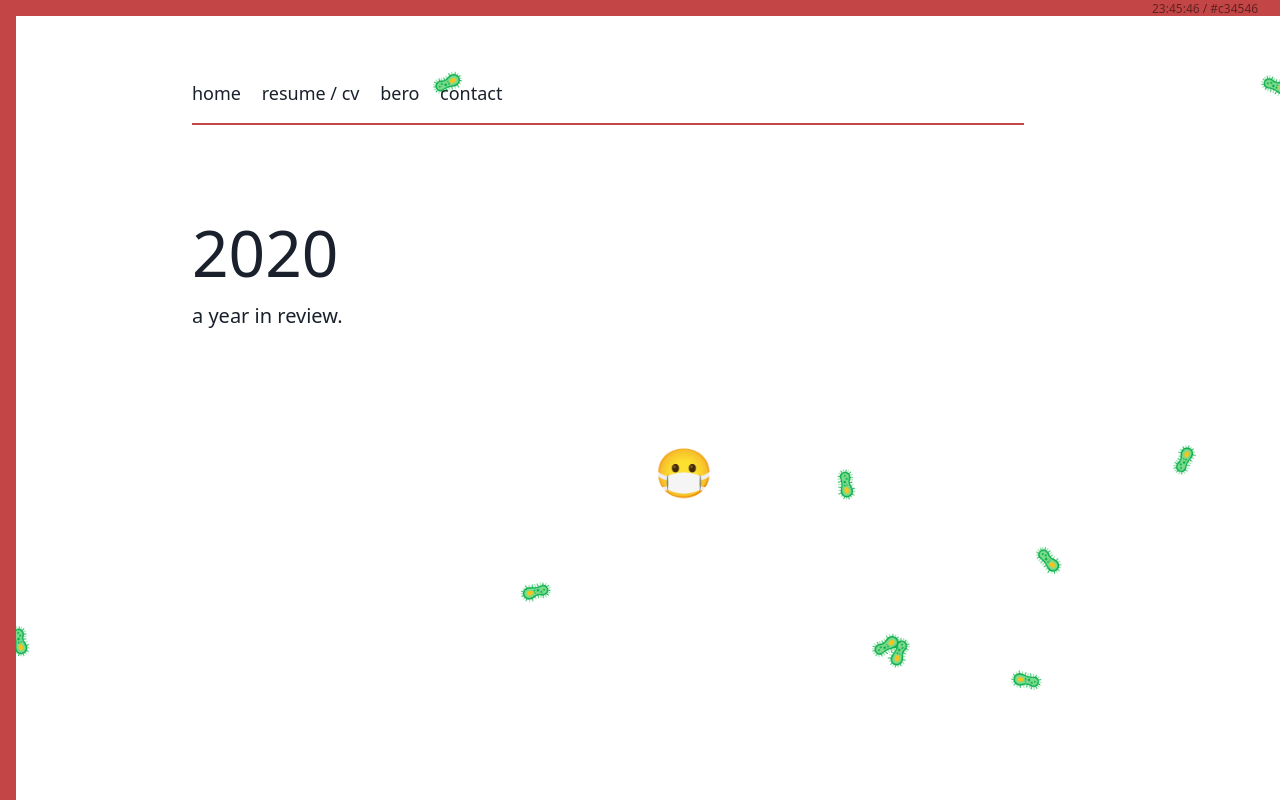
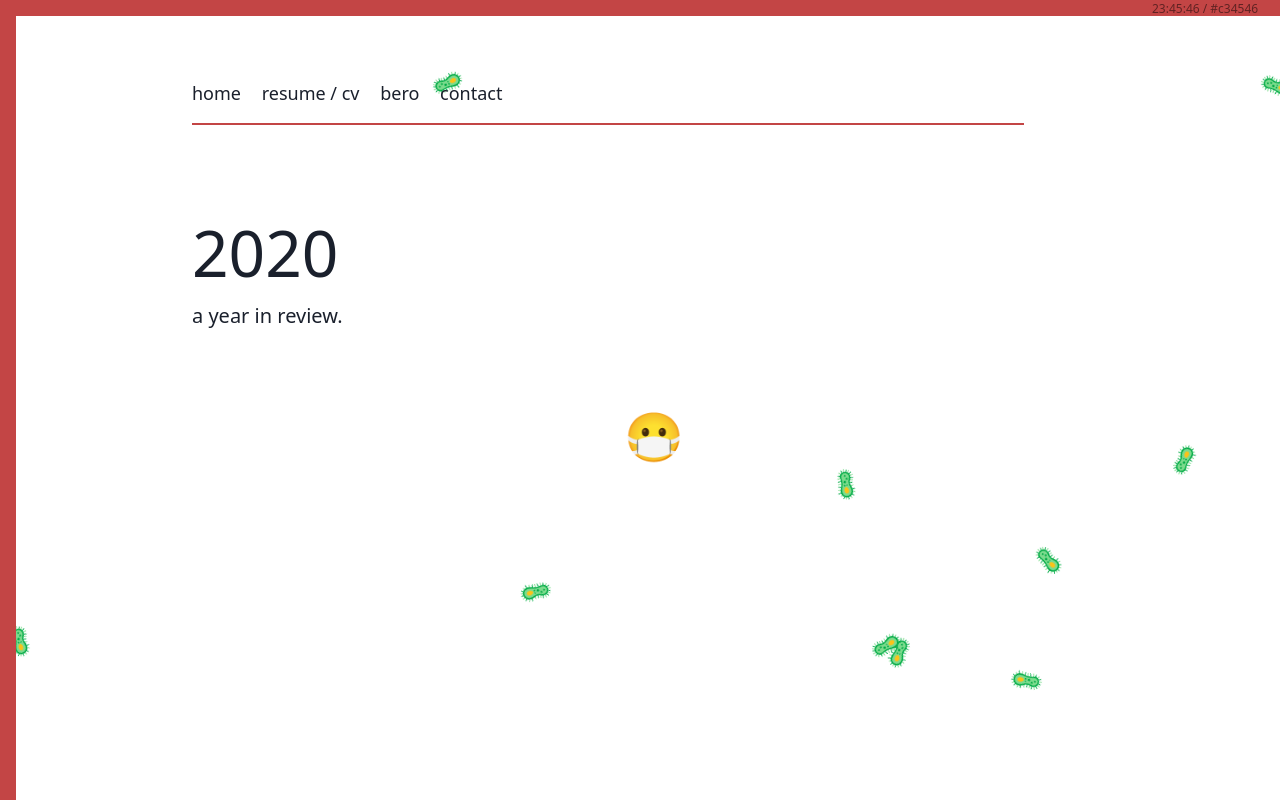
Before and after one commit to searleb/billsearle.me, a Next.js app: page /2020 in a window 1280 px wide. Built offline with nearby package versions, Linux system fonts and the light colour scheme.

Commit message:
improved positioning

```diff
--- a/src/pages/2020.js
+++ b/src/pages/2020.js
@@ -36,7 +36,7 @@ export default () => {
         <span
           aria-label="person with mask emoji"
           role="img"
-          className="absolute text-5xl transform translate-x-1/2 translate-y-1/2"
+          className="absolute text-5xl"
           style={{ top: '50%', left: 'calc(50% - 1rem)' }}
         >
           😷
```
